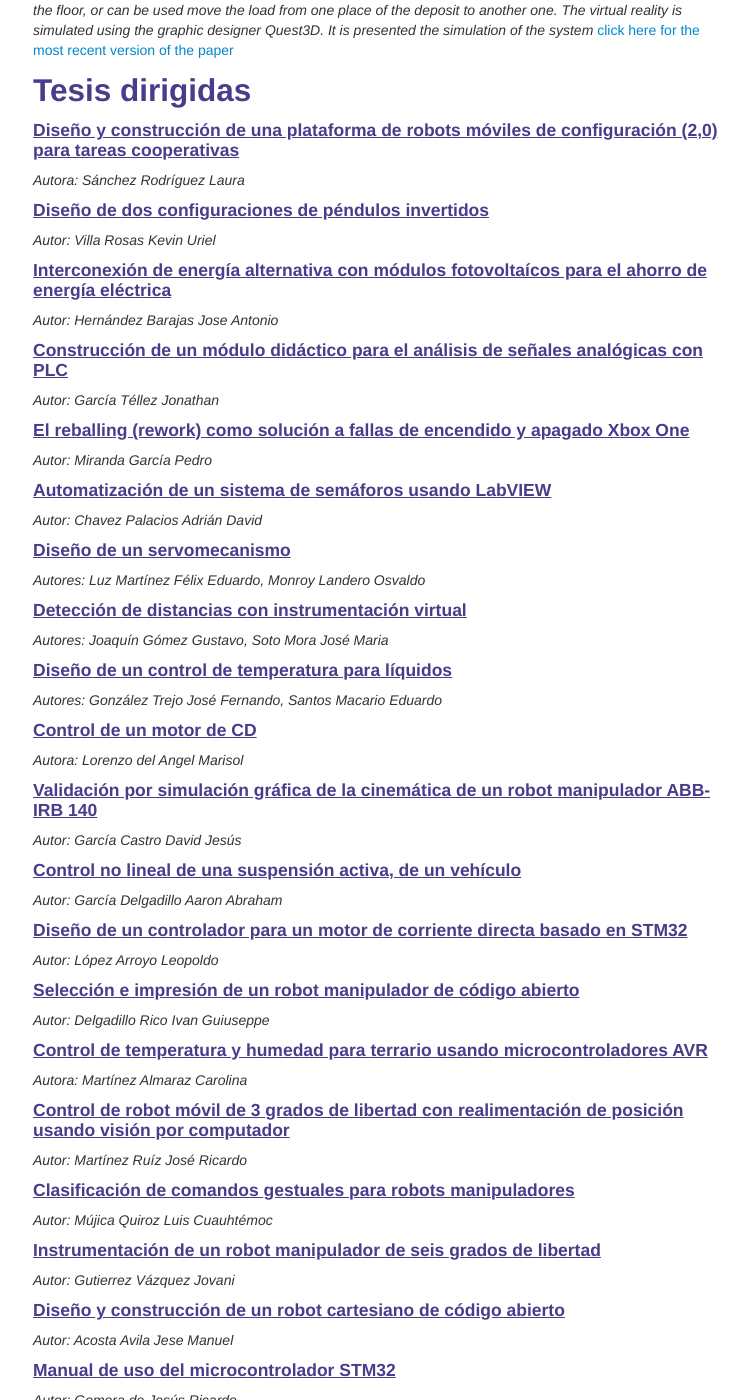
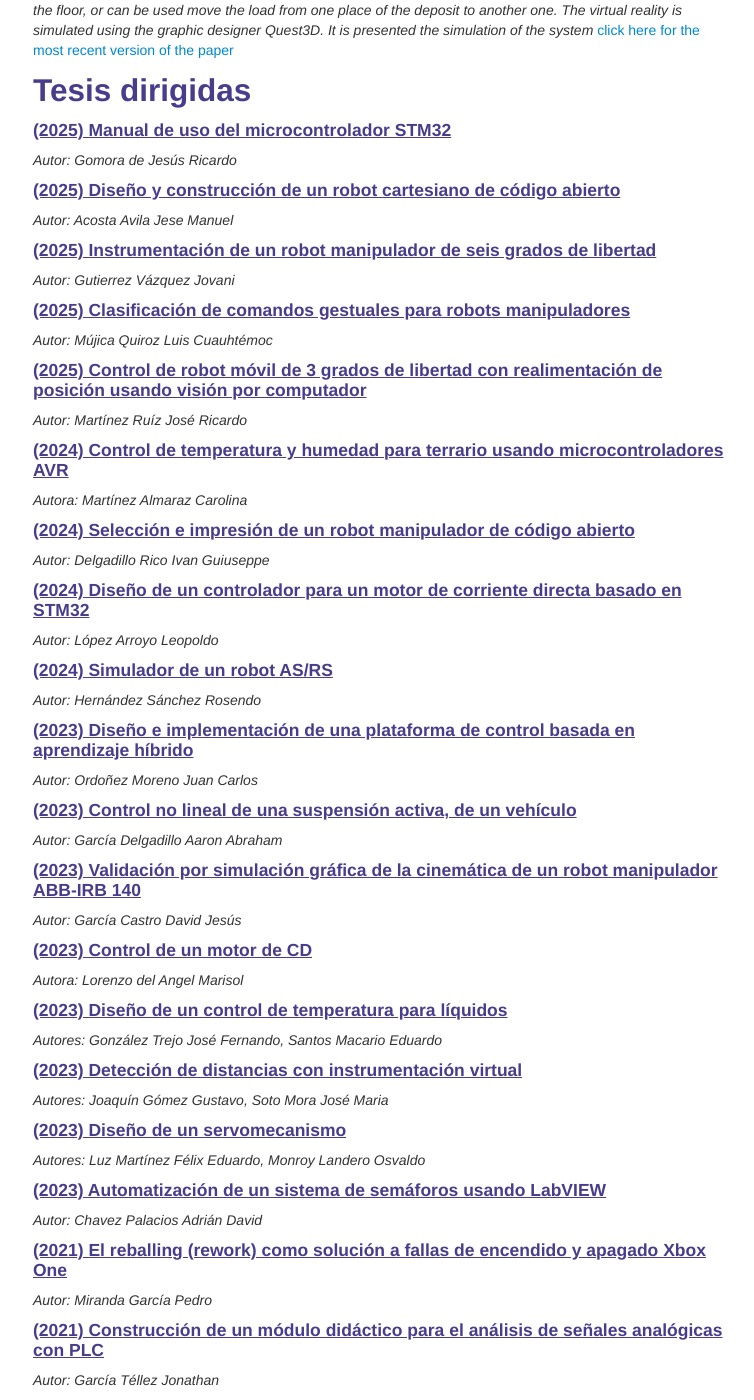
Before and after one commit to enriGarcia/enriGarcia.github.io, a Jekyll site: the page built from pages/publications.md, in a window 1280 px wide and 1400 px high, scrolled down 7114 px. Shown: the whole window, without its empty margins (257-1011 px from the left). Built offline with Jekyll 4.4.1, drawn with Linux system fonts in a browser that asks for light colours; some of the changed text lies outside the part shown.

Commit message:
webpage update

```diff
--- a/pages/publications.md
+++ b/pages/publications.md
@@ -126,62 +126,68 @@ title: Publicaciones
 
 ## <a name="thesis"></a>Tesis dirigidas
 
-#### <u>Diseño y construcción de una plataforma de robots móviles de configuración (2,0) para tareas cooperativas</u>
-*Autora: Sánchez Rodríguez Laura*
+#### <u>(2025) Manual de uso del microcontrolador STM32</u>
+*Autor: Gomora de Jesús Ricardo*
 
-#### <u>Diseño de dos configuraciones de péndulos invertidos</u>
+#### <u>(2025) Diseño y construcción de un robot cartesiano de código abierto</u>
+*Autor: Acosta Avila Jese Manuel*
+
+#### <u>(2025) Instrumentación de un robot manipulador de seis grados de libertad</u>
+*Autor: Gutierrez Vázquez Jovani*
+
+#### <u>(2025) Clasificación de comandos gestuales para robots manipuladores</u>
+*Autor: Mújica Quiroz Luis Cuauhtémoc*
+
+#### <u>(2025) Control de robot móvil de 3 grados de libertad con realimentación de posición usando visión por computador</u>
+*Autor: Martínez Ruíz José Ricardo*
+
+#### <u>(2024) Control de temperatura y humedad para terrario usando microcontroladores AVR</u>
+*Autora: Martínez Almaraz Carolina*
+
+#### <u>(2024) Selección e impresión de un robot manipulador de código abierto</u>
+*Autor: Delgadillo Rico Ivan Guiuseppe*
+
+#### <u>(2024) Diseño de un controlador para un motor de corriente directa basado en STM32</u>
+*Autor: López Arroyo Leopoldo*
+
+#### <u>(2024) Simulador de un robot AS/RS</u>
+*Autor: Hernández Sánchez Rosendo*
+
+#### <u>(2023) Diseño e implementación de una plataforma de control basada en aprendizaje híbrido</u>
+*Autor: Ordoñez Moreno Juan Carlos*
+
+#### <u>(2023) Control no lineal de una suspensión activa, de un vehículo</u>
+*Autor: García Delgadillo Aaron Abraham*
+
+#### <u>(2023) Validación por simulación gráfica de la cinemática de un robot manipulador ABB-IRB 140</u>
+*Autor: García Castro David Jesús*
+
+#### <u>(2023) Control de un motor de CD</u>
+*Autora: Lorenzo del Angel Marisol*
+
+#### <u>(2023) Diseño de un control de temperatura para líquidos</u>
+*Autores: González Trejo José Fernando, Santos Macario Eduardo*
+
+#### <u>(2023) Detección de distancias con instrumentación virtual</u>
+*Autores: Joaquín Gómez Gustavo, Soto Mora José Maria*
+
+#### <u>(2023) Diseño de un servomecanismo</u>
+*Autores: Luz Martínez Félix Eduardo, Monroy Landero Osvaldo*
+
+#### <u>(2023) Automatización de un sistema de semáforos usando LabVIEW</u>
+*Autor: Chavez Palacios Adrián David*
+
+#### <u>(2021) El reballing (rework) como solución a fallas de encendido y apagado Xbox One</u>
+*Autor: Miranda García Pedro*
+
+#### <u>(2021) Construcción de un módulo didáctico para el análisis de señales analógicas con PLC</u>
+*Autor: García Téllez Jonathan*
+
+#### <u>(2021) Interconexión de energía alternativa con módulos fotovoltaícos para el ahorro de energía eléctrica</u>
+*Autor: Hernández Barajas Jose Antonio*
+
+#### <u>(2020) Diseño de dos configuraciones de péndulos invertidos</u>
 *Autor: Villa Rosas Kevin Uriel*
 
-#### <u>Interconexión de energía alternativa con módulos fotovoltaícos para el ahorro de energía eléctrica</u>
-*Autor: Hernández Barajas Jose Antonio*
-
-#### <u>Construcción de un módulo didáctico para el análisis de señales analógicas con PLC</u>
-*Autor: García Téllez Jonathan*
-
-#### <u>El reballing (rework) como solución a fallas de encendido y apagado Xbox One</u>
-*Autor: Miranda García Pedro*
-
-#### <u>Automatización de un sistema de semáforos usando LabVIEW</u>
-*Autor: Chavez Palacios Adrián David*
-
-#### <u>Diseño de un servomecanismo</u>
-*Autores: Luz Martínez Félix Eduardo, Monroy Landero Osvaldo*
-
-#### <u>Detección de distancias con instrumentación virtual</u>
-*Autores: Joaquín Gómez Gustavo, Soto Mora José Maria*
-
-#### <u>Diseño de un control de temperatura para líquidos</u>
-*Autores: González Trejo José Fernando, Santos Macario Eduardo*
-
-#### <u>Control de un motor de CD</u>
-*Autora: Lorenzo del Angel Marisol*
-
-#### <u>Validación por simulación gráfica de la cinemática de un robot manipulador ABB-IRB 140</u>
-*Autor: García Castro David Jesús*
-
-#### <u>Control no lineal de una suspensión activa, de un vehículo</u>
-*Autor: García Delgadillo Aaron Abraham*
-
-#### <u>Diseño de un controlador para un motor de corriente directa basado en STM32</u>
-*Autor: López Arroyo Leopoldo*
-
-#### <u>Selección e impresión de un robot manipulador de código abierto</u>
-*Autor: Delgadillo Rico Ivan Guiuseppe*
-
-#### <u>Control de temperatura y humedad para terrario usando microcontroladores AVR</u>
-*Autora: Martínez Almaraz Carolina*
-
-#### <u>Control de robot móvil de 3 grados de libertad con realimentación de posición usando visión por computador</u>
-*Autor: Martínez Ruíz José Ricardo*
-
-#### <u>Clasificación de comandos gestuales para robots manipuladores</u>
-*Autor: Mújica Quiroz Luis Cuauhtémoc*
-
-#### <u>Instrumentación de un robot manipulador de seis grados de libertad</u>
-*Autor: Gutierrez Vázquez Jovani*
-
-#### <u>Diseño y construcción de un robot cartesiano de código abierto</u>
-*Autor: Acosta Avila Jese Manuel*
-
-#### <u>Manual de uso del microcontrolador STM32</u>
-*Autor: Gomora de Jesús Ricardo*
+#### <u>(2020) Diseño y construcción de una plataforma de robots móviles de configuración (2,0) para tareas cooperativas</u>
+*Autora: Sánchez Rodríguez Laura*
```
